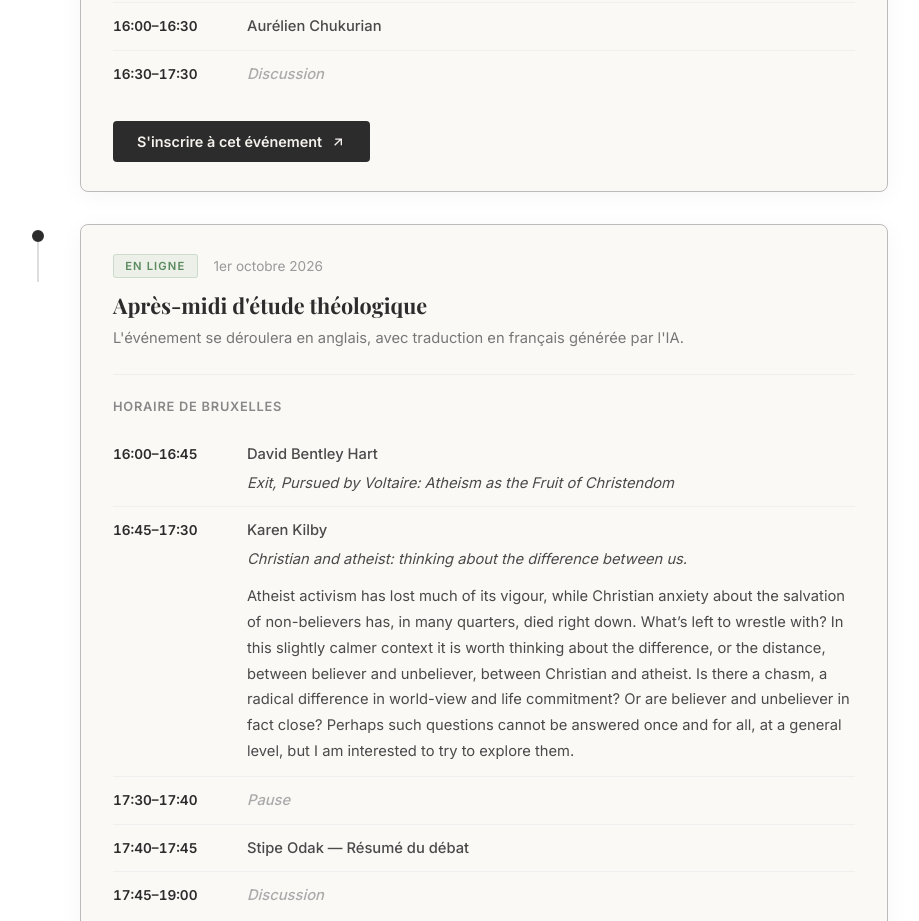
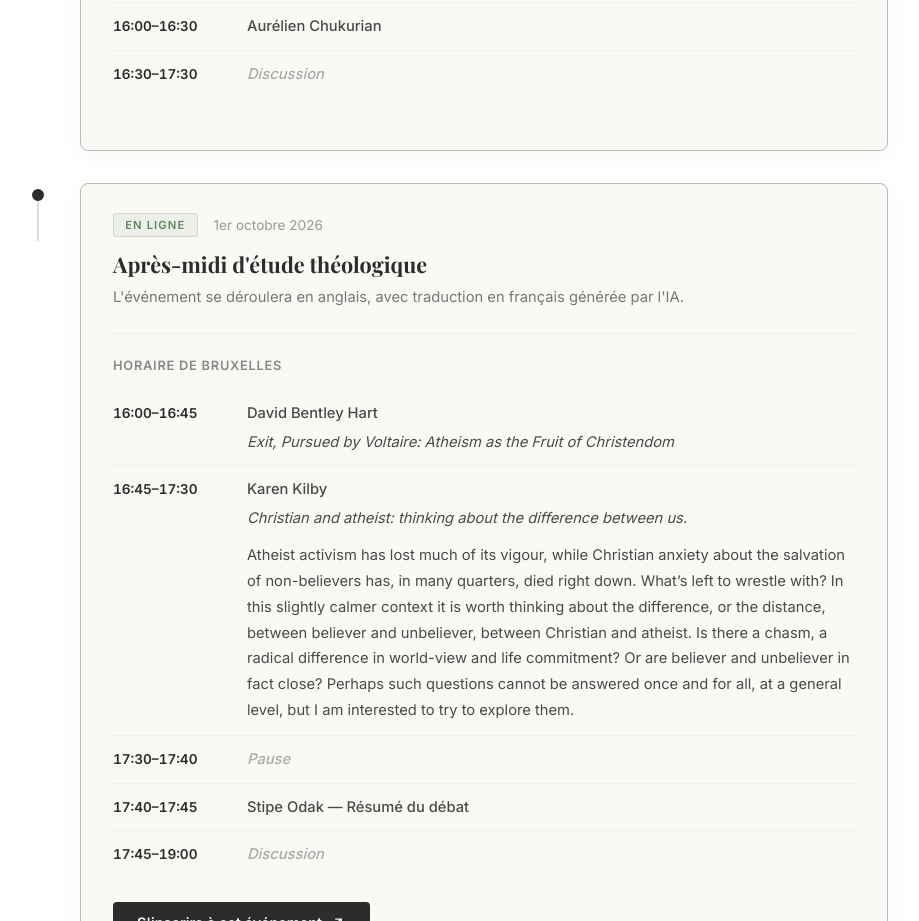
Before and after one commit to stiptje/atheisme-web, a React (Vite) app: page / in a window 1280 px wide. Shown: the part 2320-3241 px from the top of the page, without its empty margins (182-1101 px from the left). Built offline with nearby package versions, Linux system fonts and the light colour scheme; the HTML template or start-up script is replaced by a standard one; a web font is replaced by a local one.

Commit message:
Remove registration button for April 2026 event

```diff
--- a/src/components/Timeline/Timeline.tsx
+++ b/src/components/Timeline/Timeline.tsx
@@ -72,17 +72,7 @@ export default function Timeline() {
                     <span className="timeline__speaker">{t('Discussion', 'Discussion')}</span>
                   </div>
                 </div>
-                <a
-                  href="https://forms.gle/TVi6UgSKcuxyJcPf6"
-                  target="_blank"
-                  rel="noopener noreferrer"
-                  className="timeline__cta"
-                >
-                  {t("S'inscrire à cet événement", 'Register for this event')}
-                  <svg viewBox="0 0 24 24" fill="none" stroke="currentColor" strokeWidth="2" width="16" height="16">
-                    <path d="M7 17l9.2-9.2M17 17V7.8H7.8" />
-                  </svg>
-                </a>
+
               </div>
             </div>
           </div>
```
